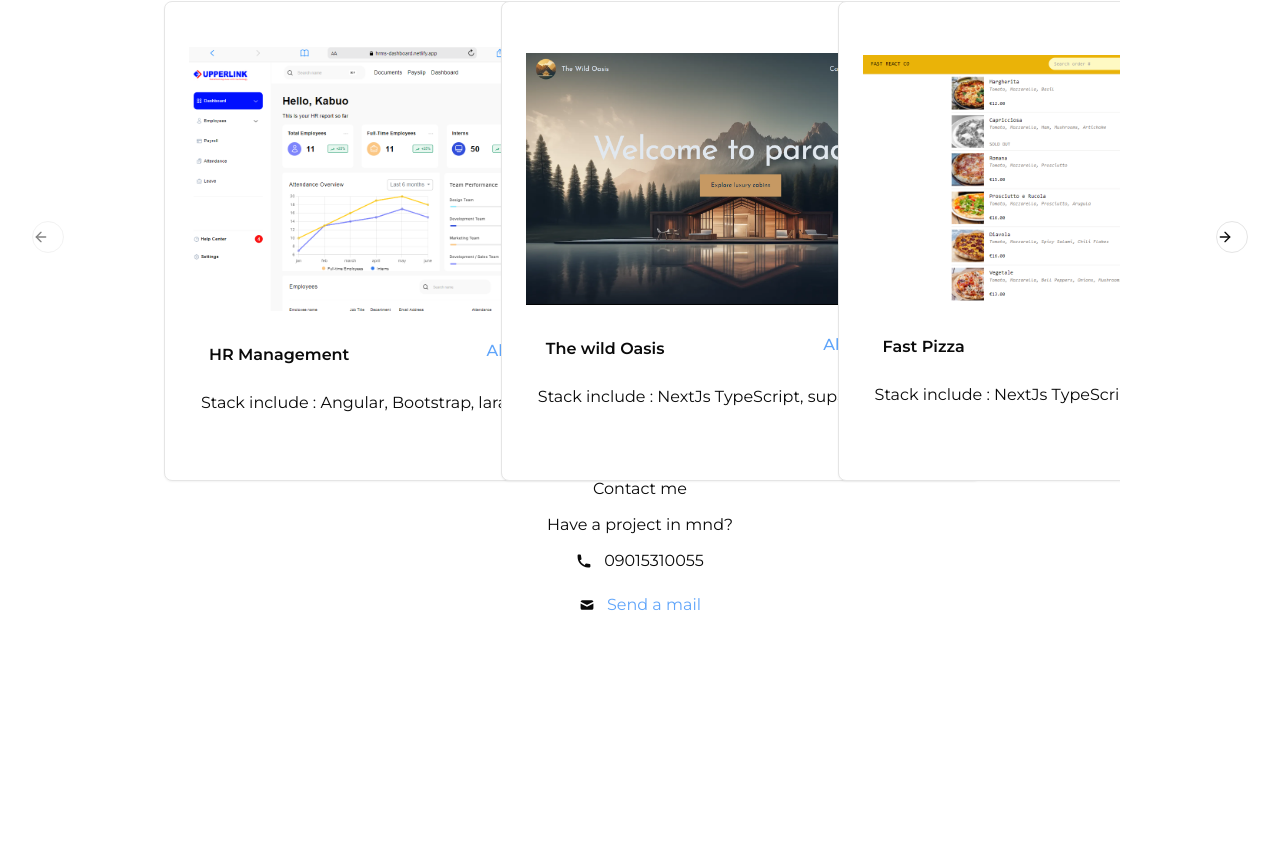
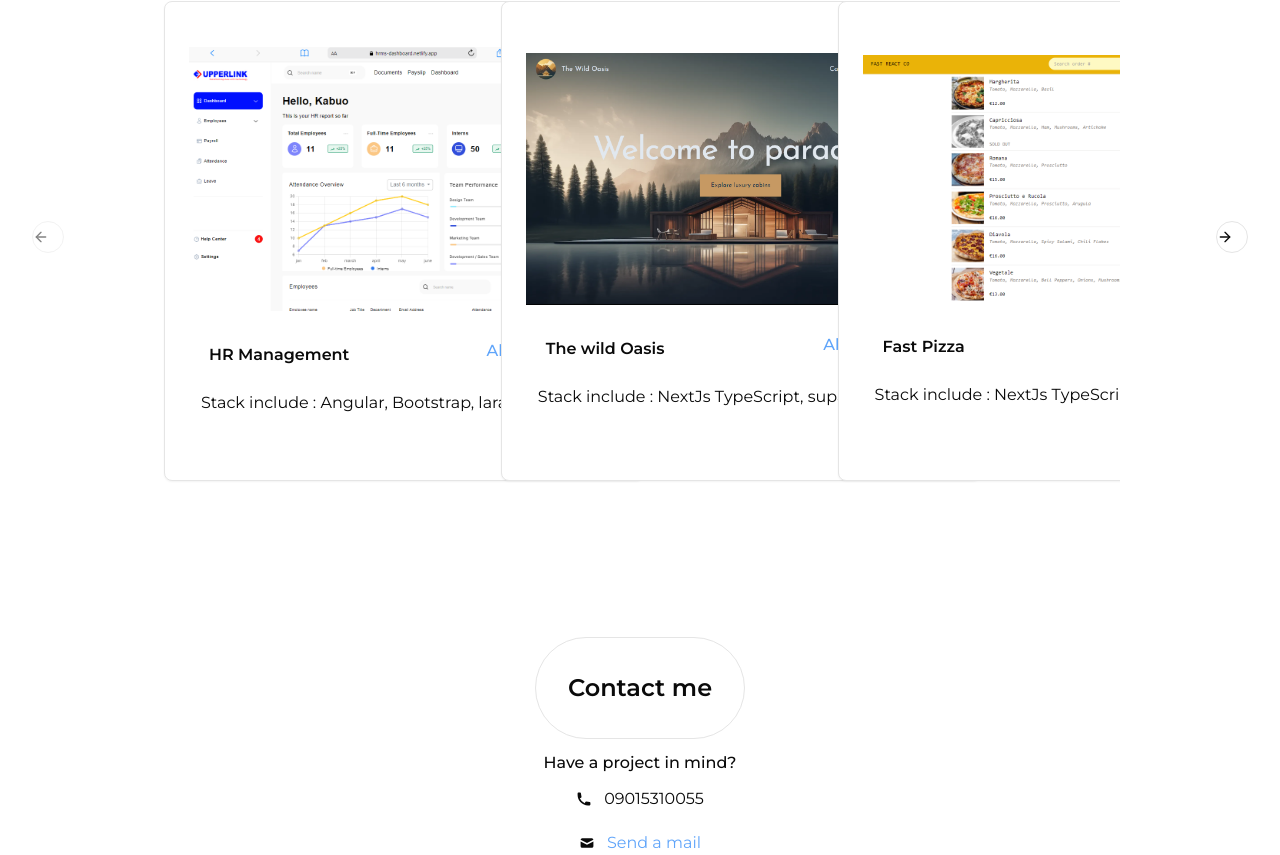
Before and after one commit to SteveEnny/my-portfolio, a React (Vite) app: page / in a window 1280 px wide. Shown: the part 1289-2144 px from the top of the page. Before the commit the page ends 1906 px from the top, so only its background shows below. Built offline with nearby package versions, Linux system fonts and the light colour scheme.

Commit message:
new Changes

```diff
--- a/src/App.tsx
+++ b/src/App.tsx
@@ -3,19 +3,29 @@ import AboutMe from "./componets/AboutMe";
 import Projects from "./componets/Projects";
 import { HiMail, HiPhone } from "react-icons/hi";
 import Main from "./componets/Main";
+import { useRef } from "react";
 function App() {
+  const about = useRef<HTMLDivElement>(null);
+  const project = useRef<HTMLDivElement>(null);
+  const contact = useRef<HTMLDivElement>(null);
+
   return (
     <div className="">
       <div className="  bg-gradient-to-r from-cyan-200 to-blue-400 rounded-[0px_0px_100px_100px]">
-        <Header></Header>
-        <Main />
+        <Header about={about} contact={contact} project={project}></Header>
+        <Main project={project} />
       </div>
-      <AboutMe />
-      <Projects />
+      <AboutMe about={about} />
+      <Projects project={project} />
 
-      <div className="w-full flex flex-col items-center gap-3">
-        <h2>Contact me</h2>
-        <p>Have a project in mnd?</p>
+      <div
+        ref={contact}
+        className="w-full flex flex-col items-center gap-3 mt-[10rem]"
+      >
+        <div className="border p-[2rem] rounded-[20rem] font-semibold">
+          <h2 className="text-[1.5rem]">Contact me</h2>
+        </div>
+        <p className="font-medium">Have a project in mind?</p>
         <div className="flex flex-col gap-5 items-center">
           <div className="flex items-center gap-3">
             <HiPhone />
--- a/src/componets/AboutMe.tsx
+++ b/src/componets/AboutMe.tsx
@@ -1,7 +1,12 @@
+import { Ref } from "react";
+
 // import profile from "../assets/images/profile.jpg";
-function AboutMe() {
+function AboutMe({ about }: { about: Ref<HTMLDivElement> }) {
   return (
-    <div className="flex flex-col lg:flex-row items-center justify-between my-[5rem] text-stone-700 md:px-[5rem] lg:px-[10rem] xl:px-[20rem]">
+    <div
+      ref={about}
+      className="flex flex-col lg:flex-row items-center justify-between my-[5rem] text-stone-700 md:px-[5rem] lg:px-[10rem] xl:px-[20rem]"
+    >
       <div className="mb-9">
         <img
           src="/Profile pics.jpg"
--- a/src/componets/AboutProject.tsx
+++ b/src/componets/AboutProject.tsx
@@ -8,9 +8,11 @@ import {
 export function AboutProject({
   description,
   link,
+  githubLink,
 }: {
   description: string;
   link: string;
+  githubLink: string;
 }) {
   return (
     <HoverCard>
@@ -33,7 +35,10 @@ export function AboutProject({
                 </a>
               </span>
               <span className="text-xs text-muted-foreground">
-                <a href={link} className="text-blue-600 hover:text-blue-400">
+                <a
+                  href={githubLink}
+                  className="text-blue-600 hover:text-blue-400"
+                >
                   Github link
                 </a>
               </span>
--- a/src/componets/Carousel.tsx
+++ b/src/componets/Carousel.tsx
@@ -105,6 +105,7 @@ export function CarouselSize() {
                       <div>
                         <AboutProject
                           description={project.description}
+                          githubLink={project.gitbubLink}
                           link={project.link}
                           key={index}
                         />
--- a/src/componets/Header.tsx
+++ b/src/componets/Header.tsx
@@ -1,13 +1,28 @@
-function Header() {
+type headerType = {
+  about: React.MutableRefObject<HTMLDivElement | null>;
+  project: React.MutableRefObject<HTMLDivElement | null>;
+  contact: React.MutableRefObject<HTMLDivElement | null>;
+};
+// type headerType
+function Header({ about, project, contact }: headerType) {
+  const scrollToSection = (
+    elementRef: React.MutableRefObject<HTMLDivElement | null>
+  ) => {
+    window.scrollTo({
+      top: elementRef.current?.offsetTop,
+      behavior: "smooth",
+    });
+  };
+
   return (
     <div className="flex justify-between sm:px-20 text-[1.5rem] py-16">
       <div className="hidden md:block text-stone-500 from-cyan-200 to-blue-400 ">
         Stpehen Eniola
       </div>
       <ul className="px-3 flex justify-end gap-4 md:justify-between w-full md:w-[25rem] items-center text-white">
-        <li>About</li>
-        <li>Project</li>
-        <li>Contact</li>
+        <li onClick={() => scrollToSection(about)}>About</li>
+        <li onClick={() => scrollToSection(project)}>Project</li>
+        <li onClick={() => scrollToSection(contact)}>Contact</li>
       </ul>
     </div>
   );
--- a/src/componets/Main.tsx
+++ b/src/componets/Main.tsx
@@ -1,6 +1,17 @@
 import eb from "../assets/images/Code_typing.png";
 
-function Main() {
+type headerType = {
+  project: React.MutableRefObject<HTMLDivElement | null>;
+};
+function Main({ project }: headerType) {
+  const scrollToSection = (
+    elementRef: React.MutableRefObject<HTMLDivElement | null>
+  ) => {
+    window.scrollTo({
+      top: elementRef.current?.offsetTop,
+      behavior: "smooth",
+    });
+  };
   return (
     <div className="px-[2rem] py-4 sm:px-[6rem] mt-7 sm:mt-10 flex justify-between">
       <div className="flex flex-col my-auto max-w-[40rem]">
@@ -8,7 +19,10 @@ function Main() {
           Building the web, one pixel at a time.
         </p>
         <div className="flex mx-auto sm:mx-0 gap-2 mt-5">
-          <button className="hidden md:block text-stone-400 border rounded-md p-1 px-2">
+          <button
+            className="hidden md:block text-stone-400 border rounded-md p-1 px-2"
+            onClick={() => scrollToSection(project)}
+          >
             See my work
           </button>
           <button className="text-stone-400  border border-blue-00 rounded-md p-1 px-2">
--- a/src/componets/Projects.tsx
+++ b/src/componets/Projects.tsx
@@ -1,8 +1,9 @@
+import { Ref } from "react";
 import { CarouselSize } from "./Carousel";
 
-function Projects() {
+function Projects({ project }: { project: Ref<HTMLDivElement> }) {
   return (
-    <div className="flex flex-col items-center">
+    <div className="flex flex-col items-center" ref={project}>
       <div className="border p-[2rem] rounded-[20rem] font-semibold">
         <h2 className="text-[1.5rem]">Projects</h2>
       </div>
```
